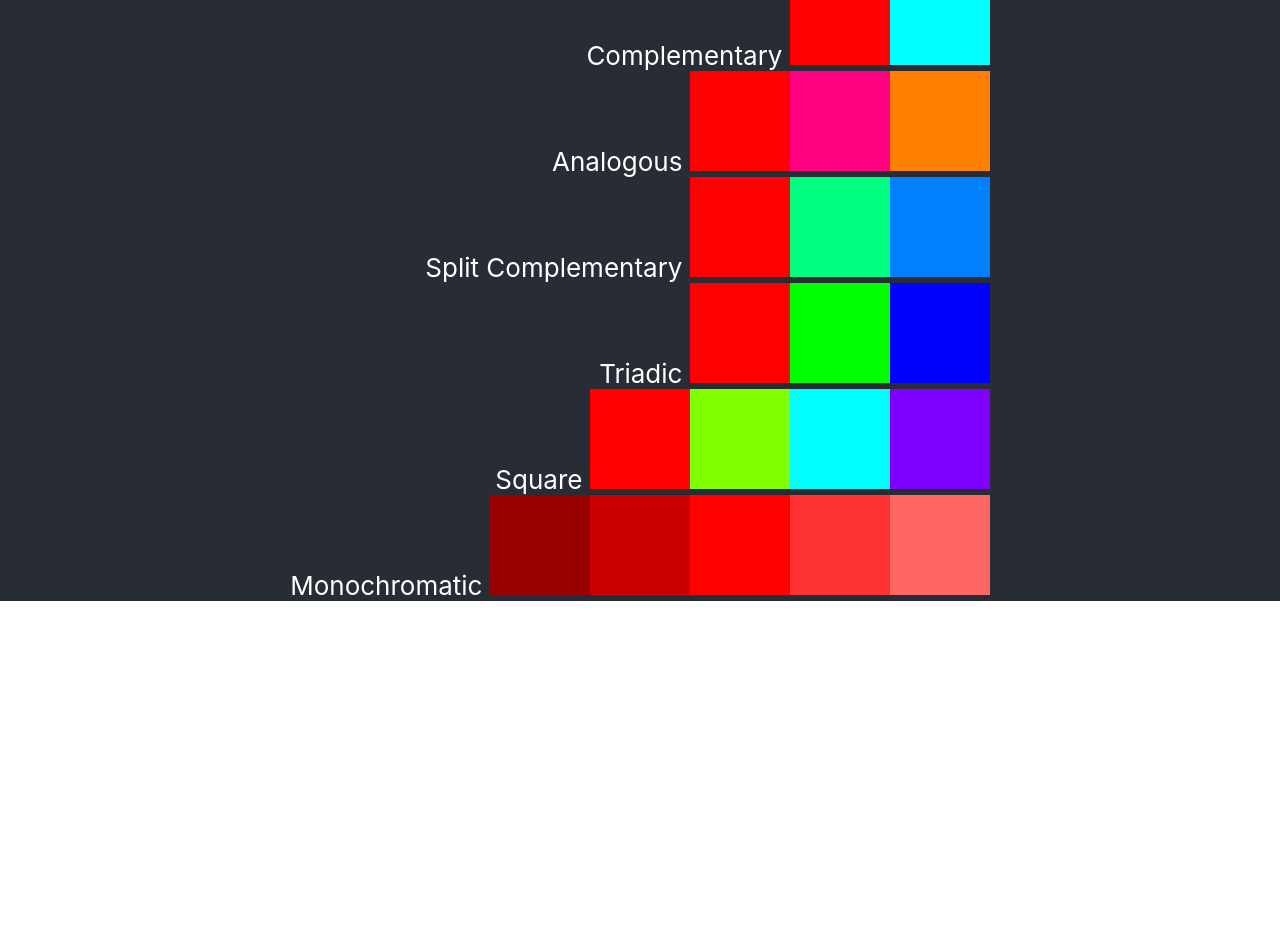
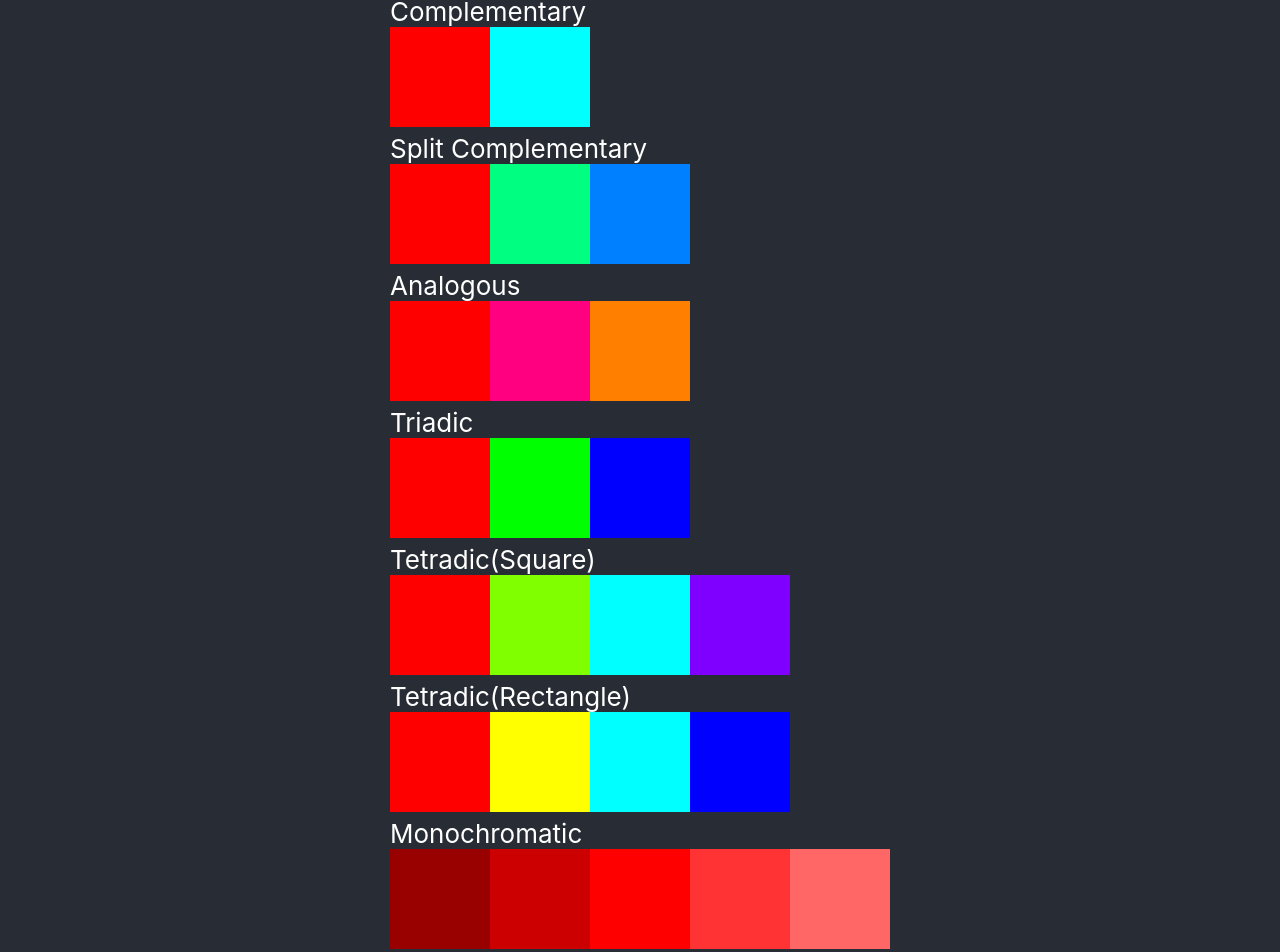
Before and after one commit to LuoKevin/color-calculator, a React (Create React App) app: page / in a window 1280 px wide. Shown: the part 253-1205 px from the top of the page. Before the commit the page ends 854 px from the top, so only its background shows below. Built offline with nearby package versions, Linux system fonts and the light colour scheme.

Commit message:
flex boxing

```diff
--- a/src/color/calculators/ColorCalc.ts
+++ b/src/color/calculators/ColorCalc.ts
@@ -4,6 +4,7 @@ import monoColors from './monoColors'
 import splitCompColors from './splitCompColors'
 import triadicColors from './triadicColors'
 import squareColors from './squareColors'
+import rectangleColors from './rectangleColors'
 
 export default class ColorCalc {
     compColor = compColor
@@ -12,4 +13,5 @@ export default class ColorCalc {
     splitCompColors = splitCompColors
     triadicColors = triadicColors
     squareColors = squareColors
+    rectangleColors = rectangleColors
 }
--- /dev/null
+++ b/src/color/calculators/rectangleColors.ts
@@ -0,0 +1,12 @@
+import { hexToHsl, hslToHex } from "../converters/Equations";
+
+export default function rectangleColors(hex: string): string[] {
+    const [h, s, l] = hexToHsl(hex);
+
+    // Rectangle colors (base, +60°, +180°, +240°)
+    const color1 = (h + 60) % 360;
+    const color2 = (h + 180) % 360;
+    const color3 = (h + 240) % 360;
+
+    return [hex, hslToHex(color1, s, l), hslToHex(color2, s, l), hslToHex(color3, s, l)];
+}
--- a/src/color/components/ColorViewer.tsx
+++ b/src/color/components/ColorViewer.tsx
@@ -5,10 +5,14 @@ import RowMultDisplay from './RowMultDisplay';
 function ColorViewer(colorWheel: ColorWheel) {
     const viewerStyle = {
         display: 'flex',
-        justifyContent: 'flex-end'
+        // justifyContent: 'flex-end'
+    }
+    const boxStyle = {
+        // backgroundColor : colorWheel.mainColor
+        justifyContent: 'space-between',
     }
     return (
-        <div>
+        <div style={boxStyle}>
             <div style={viewerStyle}>
                 {RowMultDisplay("Main Color", [colorWheel.mainColor])}
             </div>
@@ -16,16 +20,19 @@ function ColorViewer(colorWheel: ColorWheel) {
                 {RowMultDisplay("Complementary ", colorWheel.complementaryColor)}
             </div>
             <div style={viewerStyle}>
-                {RowMultDisplay("Analogous ", colorWheel.analogousColors)}
+                {RowMultDisplay("Split Complementary ", colorWheel.splitComplementaryColors)}
             </div>
             <div style={viewerStyle}>
-                {RowMultDisplay("Split Complementary ", colorWheel.splitComplementaryColors)}
+                {RowMultDisplay("Analogous ", colorWheel.analogousColors)}
             </div>
             <div style={viewerStyle}>
                 {RowMultDisplay("Triadic ", colorWheel.triadicColors)}
             </div>
             <div style={viewerStyle}>
-                {RowMultDisplay("Square ", colorWheel.squareColors)}
+                {RowMultDisplay("Tetradic(Square) ", colorWheel.squareColors)}
+            </div>
+            <div style={viewerStyle}>
+                {RowMultDisplay("Tetradic(Rectangle) ", colorWheel.rectangleColors)}
             </div>
             <div style={viewerStyle}>
                 {RowMultDisplay("Monochromatic ", colorWheel.monochromaticColors)}
--- a/src/color/components/RowMultDisplay.tsx
+++ b/src/color/components/RowMultDisplay.tsx
@@ -5,15 +5,22 @@ import ColorBox from './ColorBox';
 
 function RowMultDisplay(label: string, colors: string[]) {
     const rowStyle = {
-        display: 'inline-block',
-    };
-    const displayStyle = {
         display: 'flex',
-        justifyContent: 'flex-end',
     }
+
+    const labelStyle = {
+        display: 'flex',
+    }
+
     return (
-        <div style={rowStyle}>
-            {label}{colors.map(color => (<div style={rowStyle}> {ColorBox(color)}</div>))}
+        <div>
+
+            <div style={labelStyle}>
+                {label}
+            </div>
+            <div style={rowStyle}>
+                {colors.map(color => (<div> {ColorBox(color)}</div>))}
+            </div>
         </div>)
 }
 
--- a/src/color/interfaces/ColorWheel.ts
+++ b/src/color/interfaces/ColorWheel.ts
@@ -10,6 +10,7 @@ export default interface ColorWheel {
     splitComplementaryColors: string[];
     triadicColors: string[];
     squareColors: string[];
+    rectangleColors: string[];
 }
 
 export class ColorWheelProvider implements ColorWheel {
@@ -21,6 +22,7 @@ export class ColorWheelProvider implements ColorWheel {
         this.splitComplementaryColors = colCalc.splitCompColors(color)
         this.triadicColors = colCalc.triadicColors(color)
         this.squareColors = colCalc.squareColors(color)
+        this.rectangleColors = colCalc.rectangleColors(color)
     }
     mainColor: string
     complementaryColor: string[]
@@ -29,4 +31,5 @@ export class ColorWheelProvider implements ColorWheel {
     splitComplementaryColors: string[]
     triadicColors: string[]
     squareColors: string[]
+    rectangleColors: string[]
 }
```
